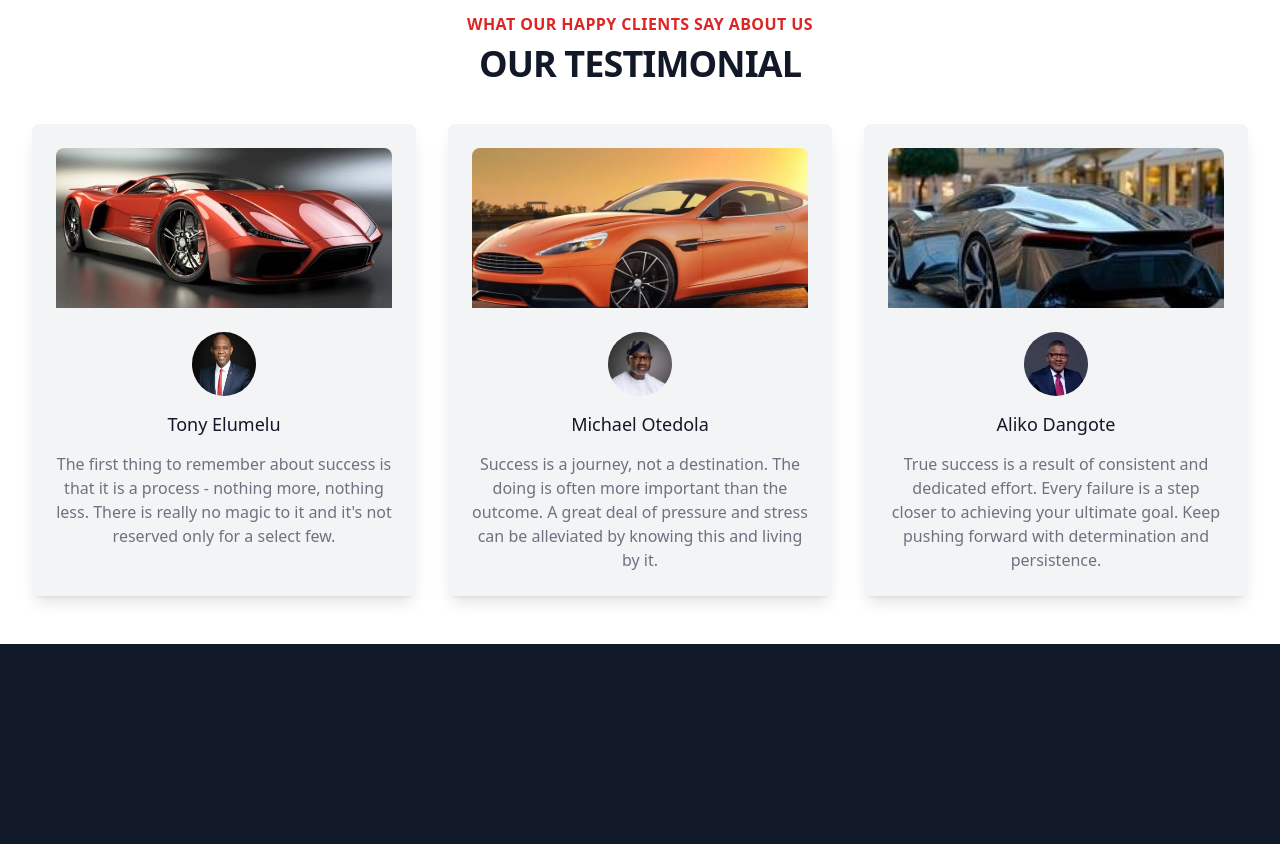
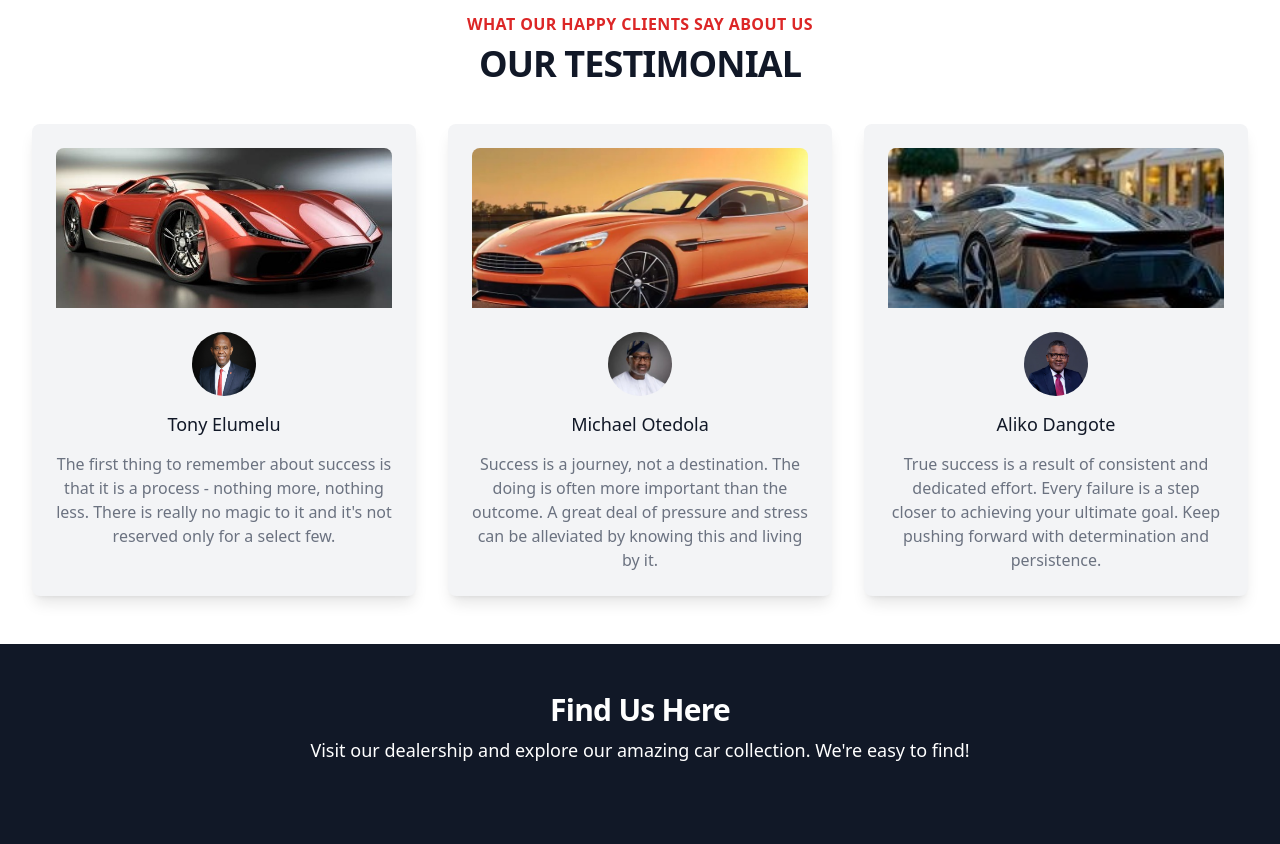
Before and after one commit to Taiwozeez/car-web-project1, a website: page index.html in a window 1280 px wide. Shown: the part 3163-4007 px from the top of the page. Before the commit the page ends 3807 px from the top, so only its background shows below. Drawn offline with nearby package versions, Linux system fonts and the light colour scheme.

Commit message:
100 days challenge

```diff
--- a/index.html
+++ b/index.html
@@ -473,6 +473,14 @@
 </div>
 </section>
 
+<section class="py-12 bg-gray-900">
+  <div class="max-w-7xl mx-auto px-4 sm:px-6 lg:px-8">
+      <div class="text-center text-white mb-8">
+          <h2 class="text-2xl font-extrabold tracking-tight sm:text-3xl">Find Us Here</h2>
+          <p class="mt-2 text-lg">Visit our dealership and explore our amazing car collection. We're easy to find!</p>
+      </div>
+  </div>
+
 
 
 
```
